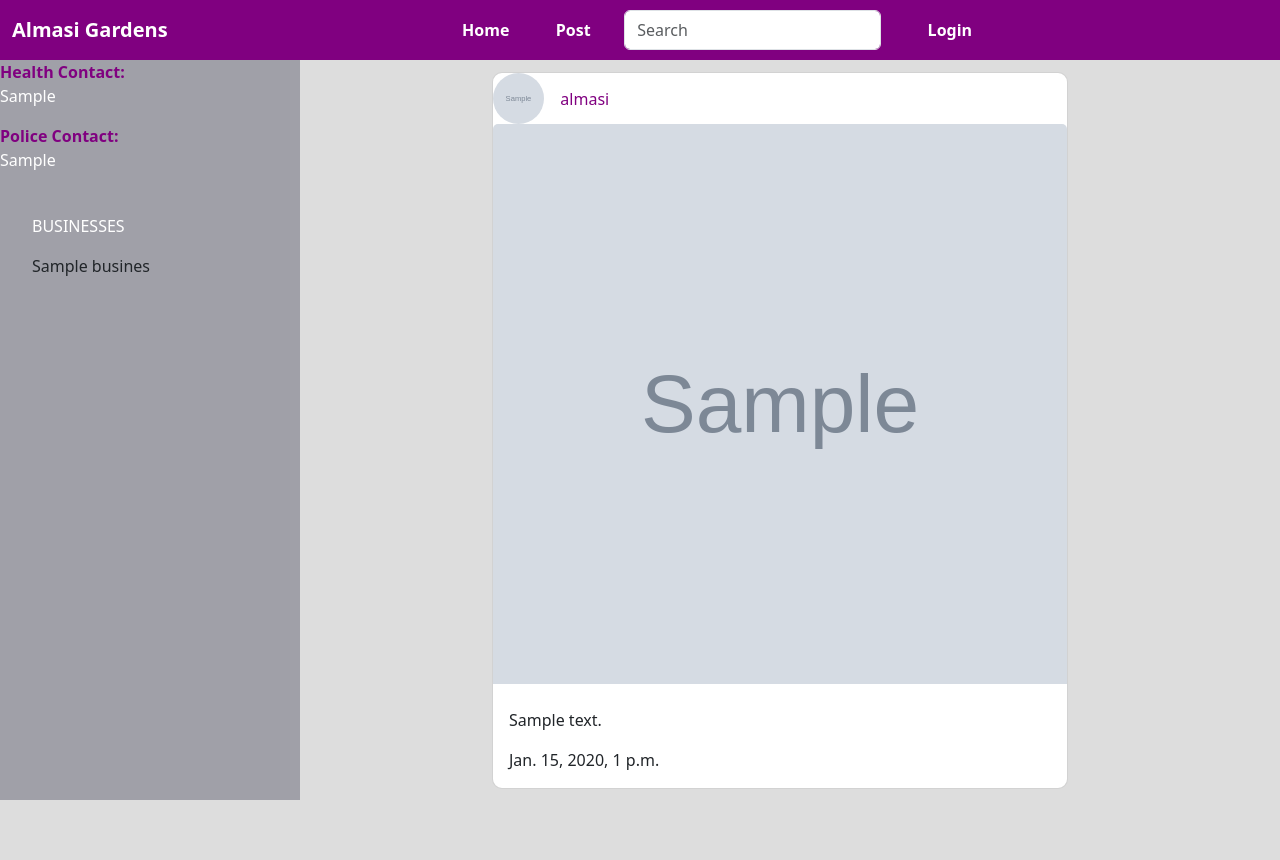
After one commit to victoriamwangi/Garden-Estate-NeighborHood, a Django app: page /neighborhood/1 in a window 1280 px wide. The commit adds this page. Run offline with Django 4.2, Linux system fonts and the light colour scheme; data comes from the database, SQL or seed files in the repository; tables that the repository leaves empty hold one stand-in row (values such as "Sample post"); grey boxes marked "Sample" are stand-in pictures; some libraries are stand-ins or nearby versions.

Commit message:
feat: only view my hood

```diff
--- a/neighborapp/models.py
+++ b/neighborapp/models.py
@@ -15,6 +15,7 @@ class Neighborhood(models.Model):
     occupants_count = models.IntegerField(default= 0, null=True, blank=True)
     health_contact= models.CharField(max_length= 20, blank=True)
     police_contact = models.CharField(max_length=30, blank=True)
+    hood_profile = models.ImageField(default='default.png', upload_to = 'hoods/')
 
     @classmethod
     def all_hoods(self):
--- /dev/null
+++ b/neighborapp/templates/hood/hood_posts.html
@@ -0,0 +1,53 @@
+{%extends 'base.html'%} {%block content%}
+
+<div class="sidebar" id="infor">
+  <div class="emmergency">
+    <p><span>Health Contact:</span> <br />{{hood.health_contact}}</p>
+    <p><span>Police Contact:</span> <br />{{hood.police_contact}}</p>
+  </div>
+  <ul>
+    <p>BUSINESSES</p>
+    {%for business in businesses%}
+
+    <li>
+      <a class="dropdown-item" href="{%url 'show_business' business.biz_name%}">
+        {{business.biz_name}}
+      </a>
+    </li>
+    {%endfor%}
+  </ul>
+</div>
+<div class="main-content">
+  {%for post in hood_posts%}
+  <div class="card">
+    <div class="headprof">
+      <img
+        class="card-img-top profimg"
+        src="{{post.user.profile.prof_image.url}}"
+        alt=""
+      />
+
+      <a
+        name=""
+        id=""
+        class="btn btn-primary profview"
+        href="{%url 'show_profile' post.user.username %}"
+        role="button"
+        >{{post.user}}</a
+      >
+    </div>
+
+    <img class="card-img-top" src="{{post.image.url}}" alt="" />
+    <div class="card-body">
+      <h4 class="card-title"></h4>
+      <p class="card-text">{{post.description}}</p>
+      <p class="card-text">{{post.pub_date}}</p>
+
+      {% comment %}
+      <p class="card-text">{{post.user.profile.neighborhood}}</p>
+      {% endcomment %}
+    </div>
+  </div>
+  {%endfor%}
+</div>
+{%endblock%}
--- a/neighborapp/templates/navbar.html
+++ b/neighborapp/templates/navbar.html
@@ -1,6 +1,6 @@
 <nav class="navbar navbar-expand-lg navbar-light bg-light">
   <div class="container-fluid">
-    <a class="navbar-brand" href="{% url 'home'%}">Almasi Gardens</a>
+    <a class="navbar-brand" href="{% url 'hood'%}">Almasi Gardens</a>
     <button
       class="navbar-toggler"
       type="button"
@@ -15,7 +15,7 @@
     <div class="collapse navbar-collapse" id="navbarSupportedContent">
       <ul class="navbar-nav me-auto mb-2 mb-lg-0">
         <li class="nav-item">
-          <a class="nav-link active" aria-current="page" href="{% url 'home'%}"
+          <a class="nav-link active" aria-current="page" href="{% url 'hood'%}"
             >Home</a
           >
         </li>
--- a/neighborapp/templates/registration/login.html
+++ b/neighborapp/templates/registration/login.html
@@ -16,7 +16,7 @@
           </p>
       </form>
     </div>
-    <input type='hidden' name="next" value="{%url "home"%}" class= 'allbtn'>
+    <input type='hidden' name="next" value="{%url "hood"%}" class= 'allbtn'>
  </div>
   <div class="col-md-4"></div>
 </div>
--- a/neighborapp/urls.py
+++ b/neighborapp/urls.py
@@ -4,8 +4,9 @@ from django.conf import settings
 from django.conf.urls.static import static
 
 urlpatterns = [
-    path('',views.home , name='home'),
-    path('hoods/<hood>', views.hood , name='hood'),
+    # path('',views.home , name='home'),
+    path('', views.hood , name='hood'),
+    path('neighborhood/<int:hood_id>', views.each_hood, name='each_hood'),
     path('profile/<username>', views.profile, name='profile'),
     path('new/post', views.new_post, name='newpost'),
     path('profile/<username>/settings', views.update_profile, name='update_profile'),
--- a/neighborapp/views.py
+++ b/neighborapp/views.py
@@ -24,7 +24,7 @@ def profile(request, username):
     current_user = request.user
     postss = Post.get_posts()
     hoods = Neighborhood.all_hoods()
-    # posts = Post.search_by_user(user)
+
     return render(request, 'profile/profile.html',{ "postss": postss, "hoods": hoods,"current_user":current_user, })
 
 def show_profile(request, username):
@@ -38,34 +38,32 @@ def show_profile(request, username):
 
 
     return render(request, 'profile/user_profile.html', context)
-def hood(request, hood):
-    # where this uer is there
+@login_required(login_url= '/accounts/login/')
+def hood(request):
     # hoody = get_object_or_404(Neighborhood, name=hood)
-    # user_posts = Post.objects.filter(user=user)
-    # hood = request.user.profile.neighborhood
-    # hoods = Neighborhood.all_hoods()
-    # for i in hoods:
-    #     if i == hood:
-    #         posts = Post.get_post_by_hood(hood= hood)
-    #         return posts
+    neighborhoods = Neighborhood.all_hoods()
+    posts = Post.get_posts().order_by('-pub_date')
+    businesses = Business.all_business()
+    context = {
+        "neighborhoods":  neighborhoods,
+        "posts": posts,
+        "businesses": businesses
 
-    # # posts = Post.get_post_by_hood()
-    # # .order_by('-pub_date')
-    # user = request.user
-    # # if user is in hood A then view all posts from thst hood only
-
-
-    # # hoods = Neighborhood.all_hoods()
-    # businesses = Business.all_business()
-      # only view profiles in your hood
-    hoody = get_object_or_404(Neighborhood, name=hood)
-    hood_posts = Post.objects.filter(hood=hoody)
-    context = {
-        "hood": hood,
-        "hood_posts":  hood_posts
     }
     return render(request, 'hood.html', context)
 
+def each_hood(request, hood_id):
+    hood_posts = Post.objects.filter(hood=hood_id).order_by('-pub_date')
+    businesses = Business.objects.filter(neighborhood=hood_id)
+    hood = get_object_or_404(Neighborhood, id=hood_id)
+
+    context = {
+        "hood": hood,
+        "hood_posts": hood_posts,
+        "businesses": businesses
+
+    }
+    return render(request, 'hood/hood_posts.html', context)
 
 @login_required(login_url= '/accounts/login/')
 def update_profile(request, username):
--- a/neighborhood/settings.py
+++ b/neighborhood/settings.py
@@ -138,9 +138,9 @@ USE_I18N = True
 
 USE_TZ = True
 
-LOGIN_REDIRECT_URL = 'home'
+LOGIN_REDIRECT_URL = 'hood'
 
-LOGOUT_REDIRECT_URL = 'home'
+LOGOUT_REDIRECT_URL = 'hood'
 
 # Static files (CSS, JavaScript, Images)
 # https://docs.djangoproject.com/en/4.0/howto/static-files/
--- a/static/css/style.css
+++ b/static/css/style.css
@@ -68,6 +68,11 @@ body {
 }
 
 .sidebar p {
+    color: white;
+    /* background-color: rgb(236, 233, 233); */
+}
+
+.sidebar p span {
     color: purple;
     font-weight: bold;
     /* background-color: rgb(236, 233, 233); */
@@ -215,3 +220,31 @@ body {
     font-size: 1.4vw;
     font-weight: bold;
 }
+
+
+/* HOOD */
+
+.hood .card {
+    margin: 2vw;
+}
+
+.hood img {
+    width: 4vw;
+    height: 4vw;
+    border-radius: 50%;
+}
+
+.card-hoods {
+    display: flex;
+    margin: 2vw;
+}
+
+.card-hoods .btn {
+    border: 1px solid purple;
+    background: transparent;
+    color: purple;
+}
+
+.myhood {
+    background-color: purple;
+}
```
Also changed, not shown: neighborapp/templates/hood.html (+25 -10 lines), neighborapp/migrations/0004_neighborhood_business_image.py (added), neighborapp/migrations/0005_rename_business_image_neighborhood_hood_profile.py (added).
